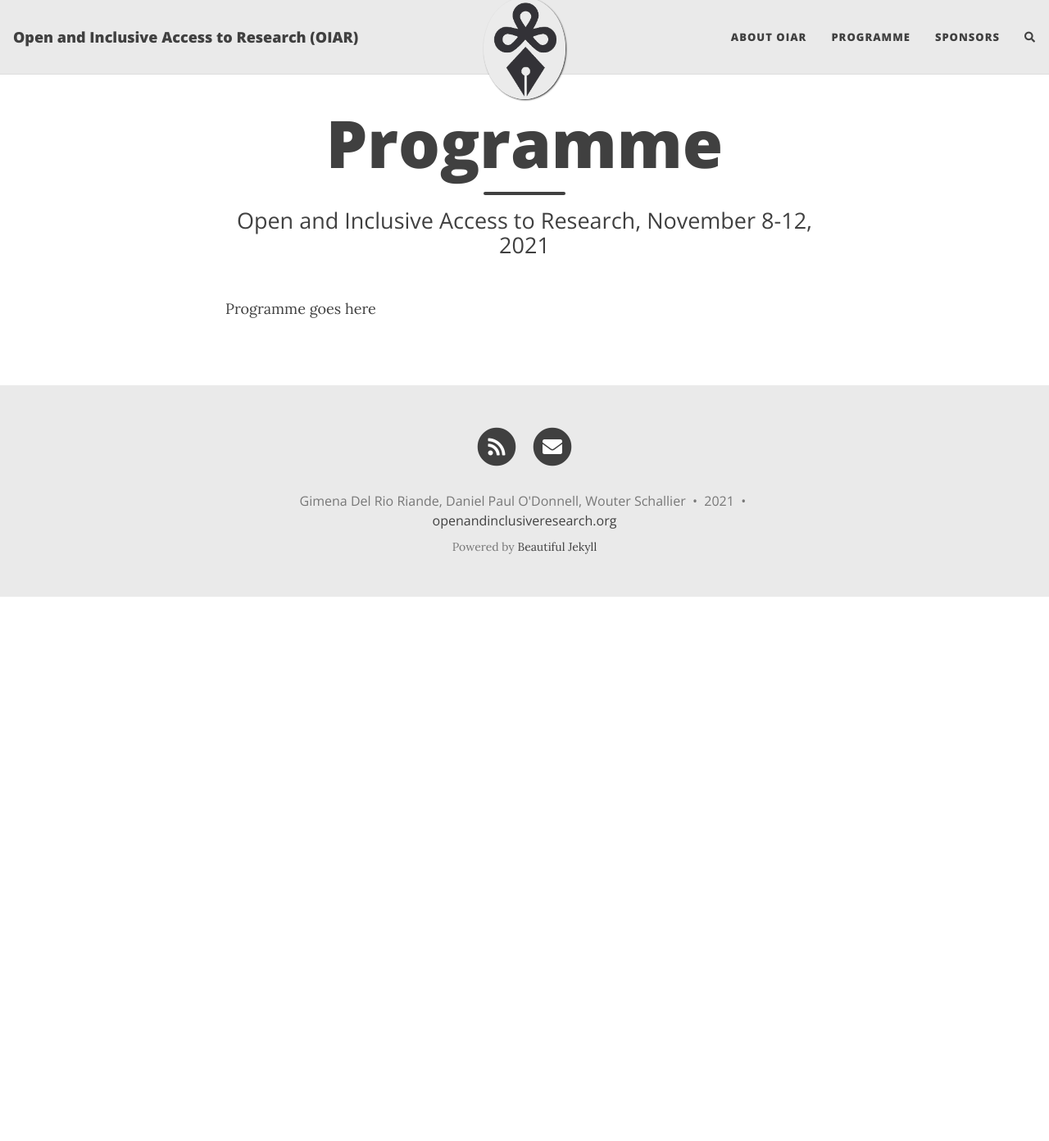
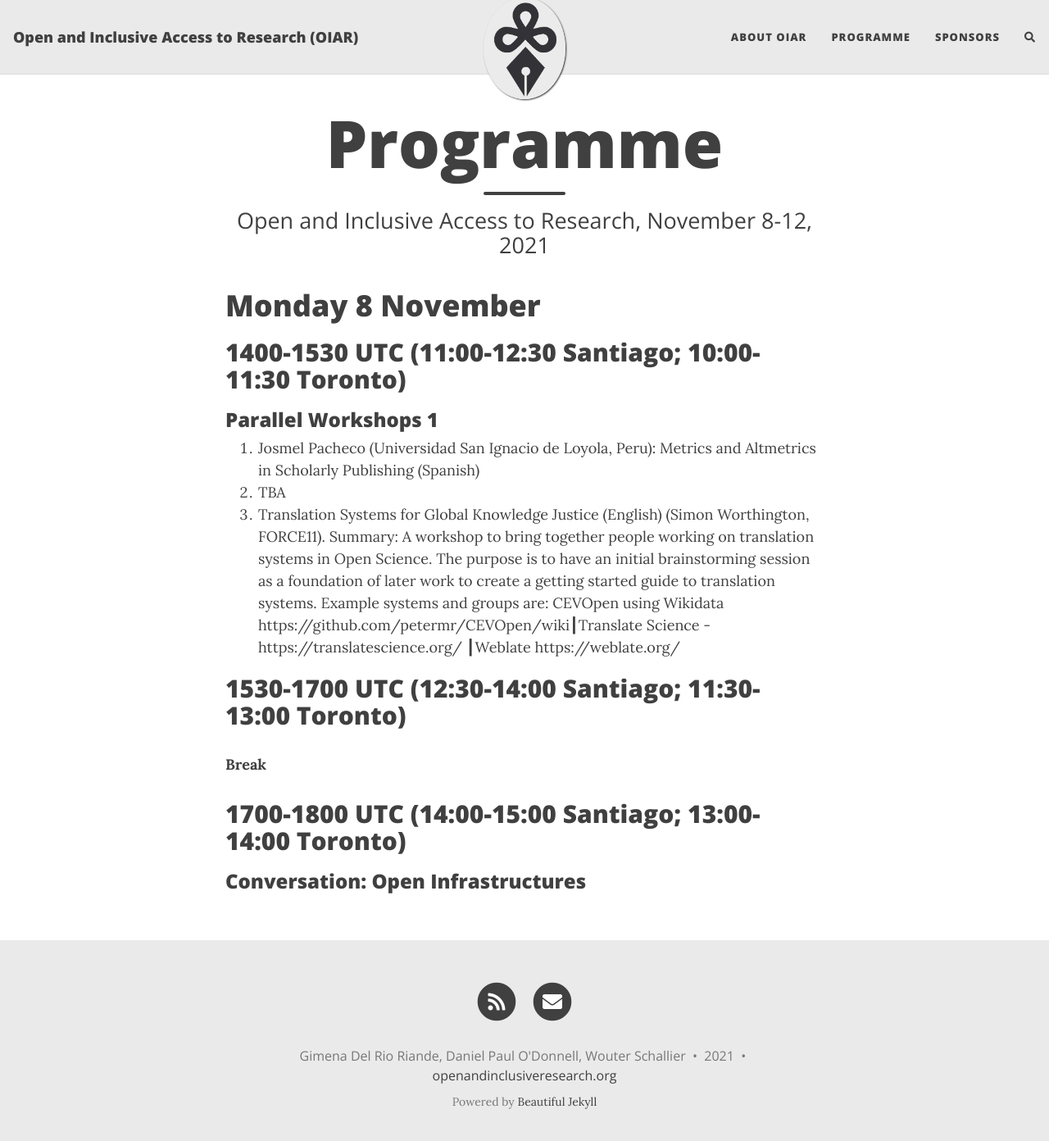
Before and after one commit to caedmon5/OIAR, a Jekyll site: the page built from programme.md, in a window 1280 px wide and 1400 px high. Shown: the top 1392 px of the window at 82% size. Built offline with Jekyll 4.4.1, drawn with Linux system fonts in a browser that asks for light colours; nearby versions of some CDN libraries; comment, search, counter and statistics services are not loaded.

Commit message:
Started programme

```diff
--- a/programme.md
+++ b/programme.md
@@ -4,4 +4,15 @@ title: Programme
 subtitle: Open and Inclusive Access to Research, November 8-12, 2021
 ---
 
-Programme goes here
+# Monday 8 November
+## 1400-1530 UTC (11:00-12:30 Santiago; 10:00-11:30 Toronto)
+### Parallel Workshops 1
+1. Josmel Pacheco (Universidad San Ignacio de Loyola, Peru): Metrics and Altmetrics in Scholarly Publishing (Spanish)
+1. TBA
+1. Translation Systems for Global Knowledge Justice  (English) (Simon Worthington, FORCE11). Summary: A workshop to bring together people working on translation systems in Open Science. The purpose is to have an initial brainstorming session as a foundation of later work to create a getting started guide to translation systems. Example systems and groups are: CEVOpen using Wikidata https://github.com/petermr/CEVOpen/wiki┃Translate Science - https://translatescience.org/ ┃Weblate https://weblate.org/
+
+## 1530-1700 UTC (12:30-14:00 Santiago; 11:30-13:00 Toronto)
+**Break**
+
+## 1700-1800 UTC (14:00-15:00 Santiago; 13:00-14:00 Toronto)
+### Conversation: Open Infrastructures
```
